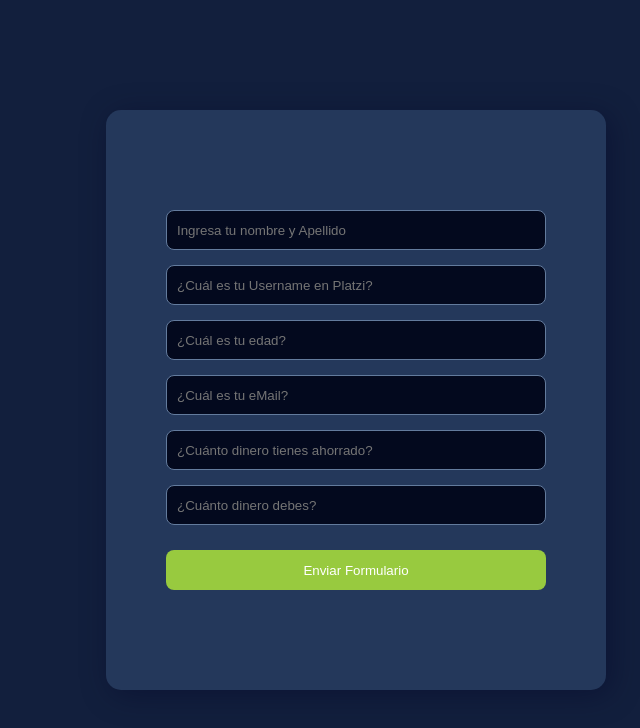
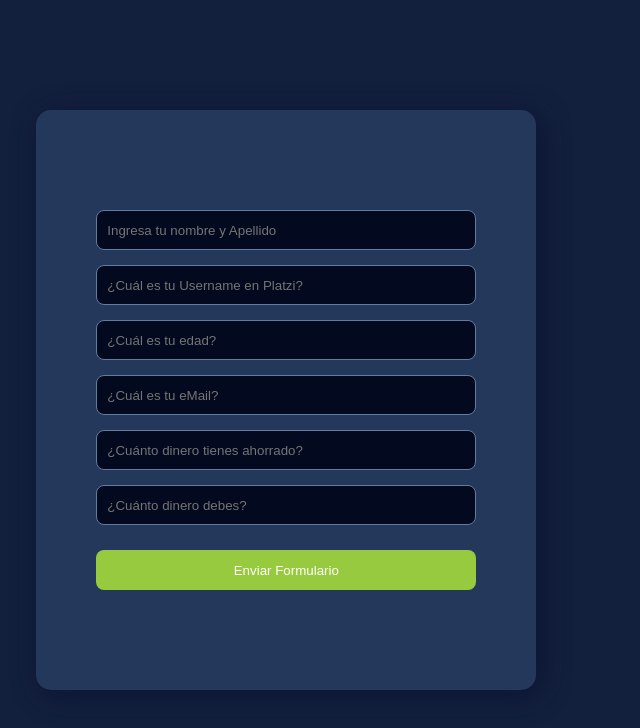
Before and after one commit to cxalem/signUpForm, a plain HTML site: page index.html in a window 1280 px wide. Shown: the whole page, without its empty margins (284-924 px from the left). Drawn offline with Linux system fonts and the light colour scheme.

Commit message:
Update styles.css

```diff
--- a/styles.css
+++ b/styles.css
@@ -24,7 +24,7 @@ body {
 .container {
     height: 100vh;
     display: grid;
-    grid-template-columns: auto 500px auto;
+    grid-template-columns: auto;
     align-items: center;
     grid-template-areas: "margin-1 form margin-2"
 }
@@ -36,8 +36,8 @@ body {
     padding: 100px 60px;
     border-radius: 15px;
     box-shadow: 5px 5px 30px #0003275e;
-    text-align: center;
     margin-bottom: 30px;
+    max-width: 500px;
 }
 
 .platziForm {
```
